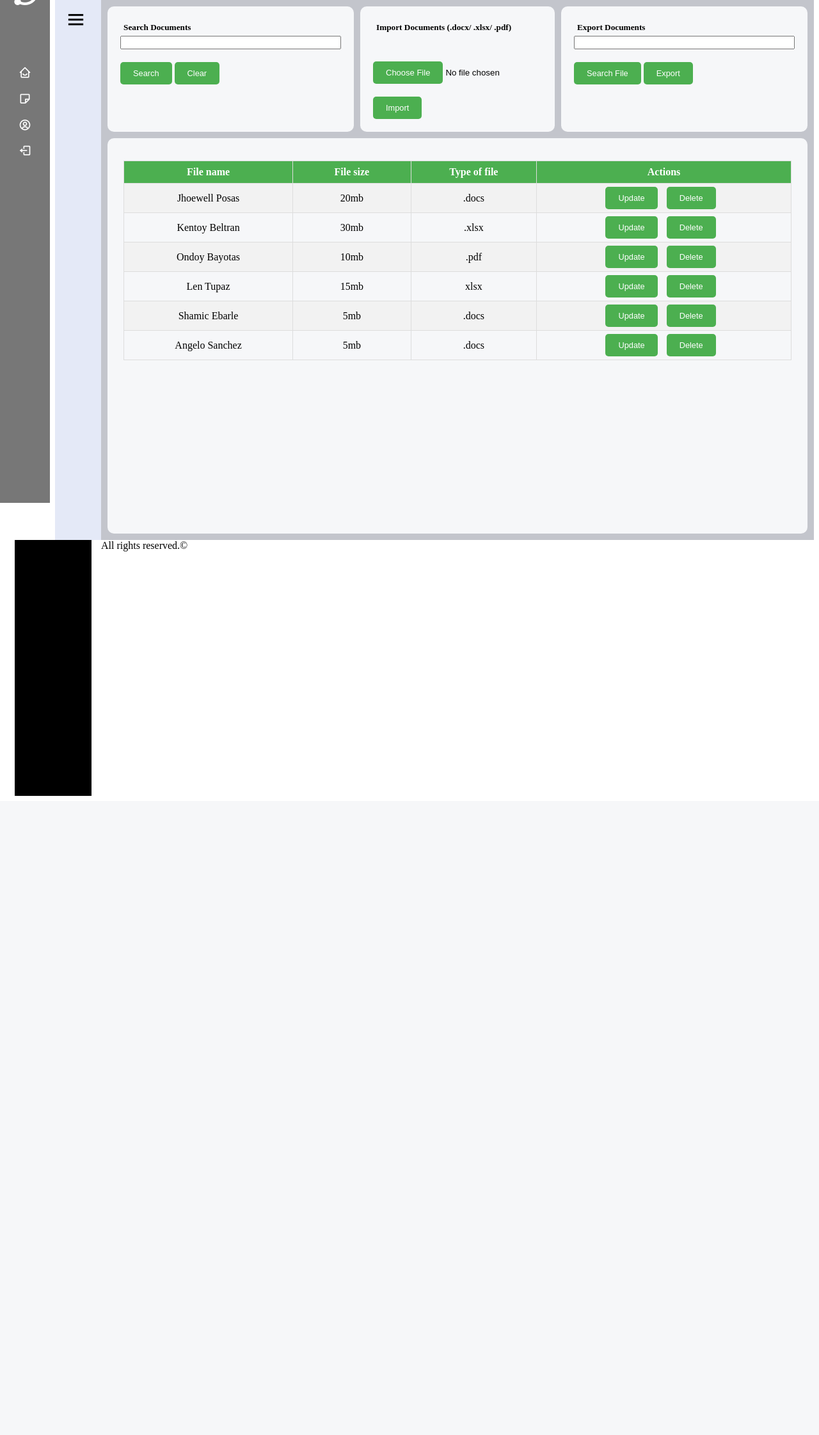
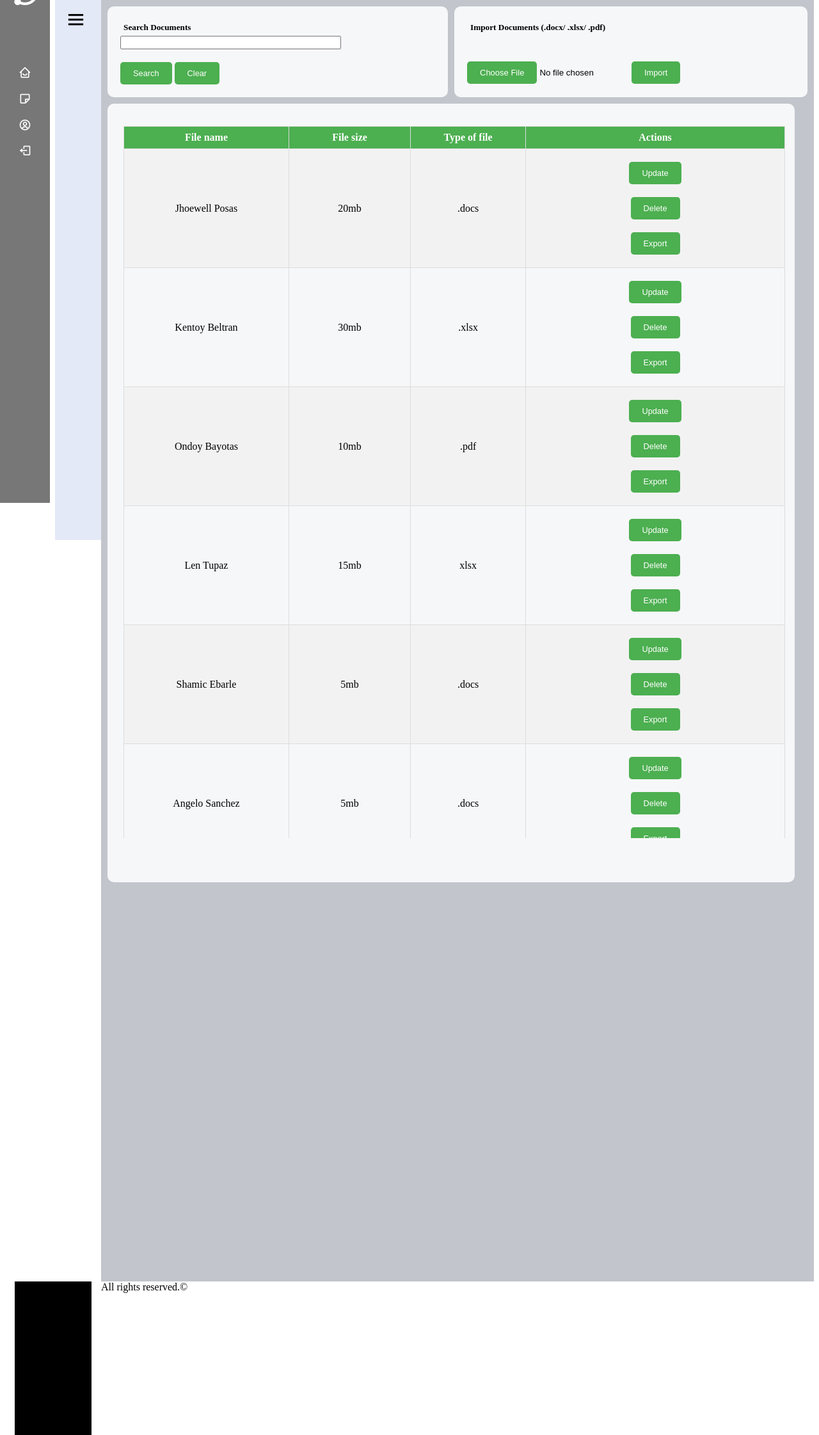
Before and after one commit to BenBayotas/DocTrackingSystem_UI_Group2, a PHP site: page / in a window 1280 px wide. Shown: the part 58-2301 px from the top of the page at 64% size. Before the commit the page ends 1302 px from the top, so only its background shows below. Run offline with PHP 8.4, Linux system fonts and the light colour scheme.

Commit message:
authAdmin
Add admin button on auth page , admin page, and reposition export button

```diff
--- a/auth.css
+++ b/auth.css
@@ -12,7 +12,7 @@ body {
     position: relative;
     display: flex;
     flex-direction: column;
-    max-height: 420px;
+    max-height: 490px;
     max-width: fit-content;
     overflow: hidden;
     border-radius: 12px;
--- a/auth.php
+++ b/auth.php
@@ -13,6 +13,8 @@
 				<input class="input" type="email" name="email" placeholder="Username" required="">
 				<input class="input" type="password" name="pswd" placeholder="Password" required="">
 				<button class="login-btn"><a href="index.php">Log In</a></button>
+				<!-- Add the admin button below -->
+				<button class="admin-btn"><a href="authAdmin.php">Admin</a></button>
 			</form>
 		</div>
 
--- a/index.php
+++ b/index.php
@@ -144,17 +144,6 @@
     </div>
 
     <div class="card">
-      <form action="index.php">
-        <h5 style="margin: 5px;"> Export Documents </h5>
-        <input type="text" name="src" class="txtbar" size="40px"> <br>
-        <input type="submit" name="srcfolder" class="btn" value="Search File">
-        <input type="submit" name="export" class="btn" value="Export">
-      </form>
-
-    </div>
-
-
-    <div class="card">
       <div class="outer-wrapper">
       <div class="table-wrapper">
       <div class="table">
@@ -173,6 +162,7 @@
               <div style=" width: 50%; display: inline-block;">
                 <input type="submit" name="update" class="tablebtn update-btn" value="Update">
                 <input type="submit" name="delete" class="tablebtn delete-btn" value="Delete">
+                <input type="submit" name="export" class="tablebtn export-btn" value="Export">
               </div>
 
             </td>
@@ -186,6 +176,7 @@
               <div style=" width: 50%; display: inline-block;">
                 <input type="submit" name="update" class="tablebtn update-btn" value="Update">
                 <input type="submit" name="delete" class="tablebtn delete-btn" value="Delete">
+                <input type="submit" name="export" class="tablebtn export-btn" value="Export">
               </div>
 
             </td>
@@ -198,6 +189,7 @@
               <div style=" width: 50%; display: inline-block;">
                 <input type="submit" name="update" class="tablebtn update-btn" value="Update">
                 <input type="submit" name="delete" class="tablebtn delete-btn" value="Delete">
+                <input type="submit" name="export" class="tablebtn export-btn" value="Export">
               </div>
 
             </td>
@@ -210,6 +202,7 @@
               <div style=" width: 50%; display: inline-block;">
                 <input type="submit" name="update" class="tablebtn update-btn" value="Update">
                 <input type="submit" name="delete" class="tablebtn delete-btn" value="Delete">
+                <input type="submit" name="export" class="tablebtn export-btn" value="Export">
               </div>
 
             </td>
@@ -222,6 +215,7 @@
               <div style=" width: 50%; display: inline-block;">
                 <input type="submit" name="update" class="tablebtn update-btn" value="Update">
                 <input type="submit" name="delete" class="tablebtn delete-btn" value="Delete">
+                <input type="submit" name="export" class="tablebtn export-btn" value="Export">
               </div>
 
             </td>
@@ -234,7 +228,7 @@
               <div style=" width: 50%; display: inline-block;">
                 <input type="submit" name="update" class="tablebtn update-btn" value="Update">
                 <input type="submit" name="delete" class="tablebtn delete-btn" value="Delete">
-              </div>
+                <input type="submit" name="export" class="tablebtn export-btn" value="Export">
 
             </td>
           </tr>
--- a/styles.css
+++ b/styles.css
@@ -224,12 +224,13 @@ p {
   padding: 10px;
   gap: 10px;
   display: grid;
-  grid-template-columns: 1fr 1fr 1fr;
-  grid-template-rows: auto 1fr 1fr;
+  grid-template-columns: 1fr 1fr 1fr 1fr;
+  grid-template-rows: auto 1fr 1fr 1fr;
   grid-template-areas:
-  "c1 c2 c3"
-  "c4 c4 c4"
-  "c4 c4 c4";
+  "c1 c2 c3 c4"
+  "c5 c5 c5 c5"
+  "c5 c5 c5 c5";
+
 }
 
 
@@ -264,7 +265,7 @@ p {
   border: 0;
   transition: background-color 0.15s, color 0.15s, transform 0.15s;
   padding: 10px 20px;
-  margin-right: 10px;
+  margin: 10px;
 }
 .btn:hover {
   transform: scale(1.1, 1.1);
@@ -277,7 +278,11 @@ p {
   background-color:dodgerblue;
   transform: scale(1.1, 1.1);
 }
-.tablebtn:active{
+.export-btn:hover {
+  background-color:dodgerblue;
+  transform: scale(1.1, 1.1);
+}
+  .tablebtn:active{
   opacity: 0.7;
   transform: scale(1, 1);
 }
@@ -317,18 +322,14 @@ p {
   padding: 20px;
 }
 .card:nth-child(1) {
-  grid-area: c1;
+  grid-area: c1 / span 2;
 }
 .card:nth-child(2) {
-  grid-area: c2;
+  grid-area: c3 / span 4;
 }
 .card:nth-child(3) {
-  grid-area: c3;
+  grid-area: c5;
 }
-.card:nth-child(4) {
-  grid-area: c4;
-}
-
 /* FOOTER
  footer {
   font-size: 10px;
@@ -345,27 +346,27 @@ p {
   margin-top: 10px;
   margin: 5px;
   padding-bottom: 5px;
+  width: 100%;
 }
 .tablebg {
   background-color: #fff;
 }
 .tablebg:nth-child(1) {
-  grid-area: c1;
+  grid-area: 1 /span 2;
 }
+
 .tablebg:nth-child(2) {
-  grid-area: c2;
+  grid-area: 3 /span 4;
 }
 .tablebg:nth-child(3) {
-  grid-area: c3;
-}
-.tablebg:nth-child(4) {
-  grid-area: c4;
+  grid-area: c5;
 }
 .table {
   width: 100%;
   margin-top: 10px;
   overflow-x: auto;
   display: flex;
+
 }
 .table table {
   width: 100%;
@@ -383,7 +384,7 @@ p {
 .table td {
   border: 1px solid #dddddd;
   text-align: center;
-  padding: 5px;
+  padding: 10px;
 }
 .table tr:nth-child(even) {
   background-color: #f2f2f2;
```
Also changed, not shown: authAdmin.php (added, +20 -0 lines). Lines whose indentation alone changed are shown as unchanged.
